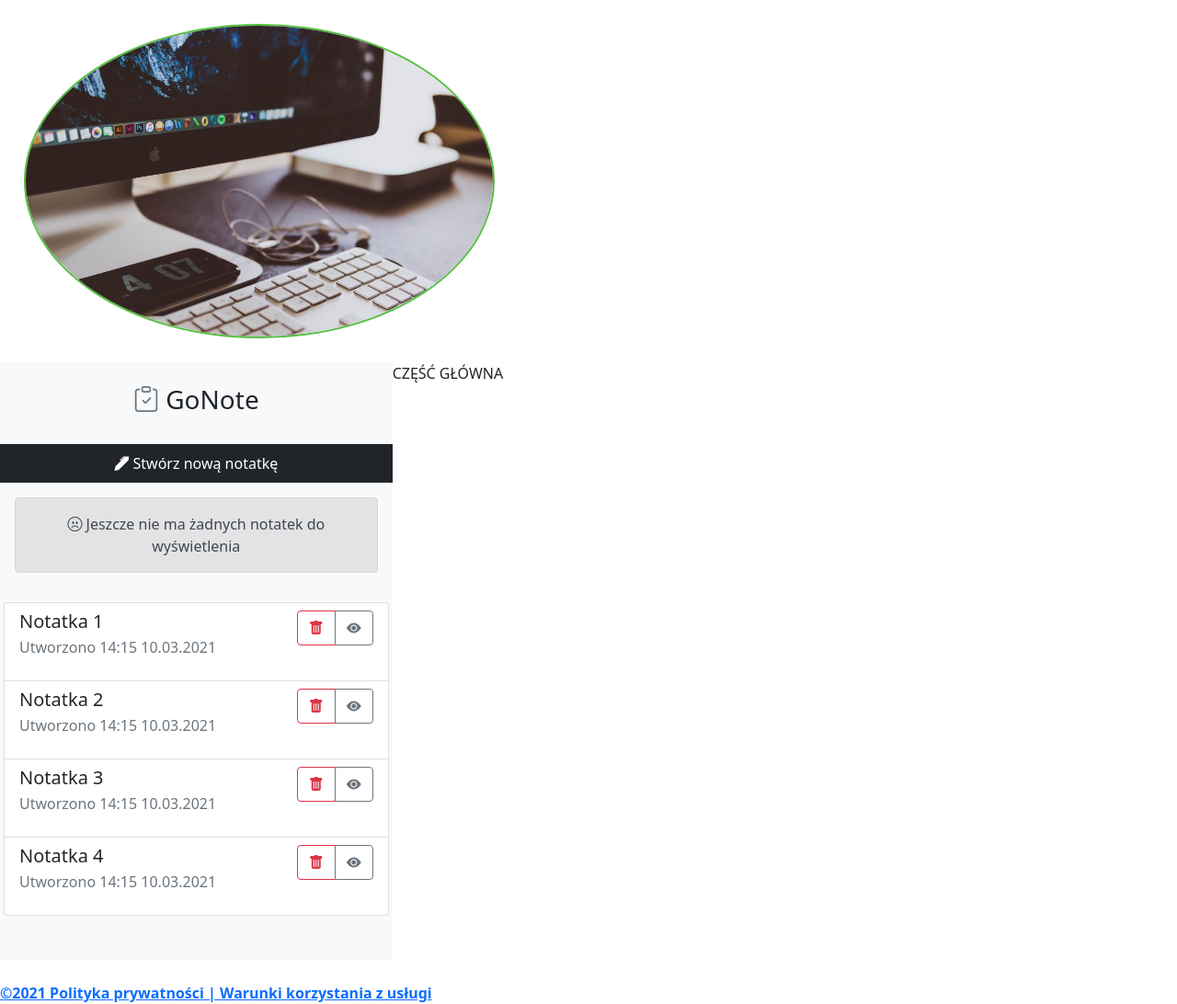
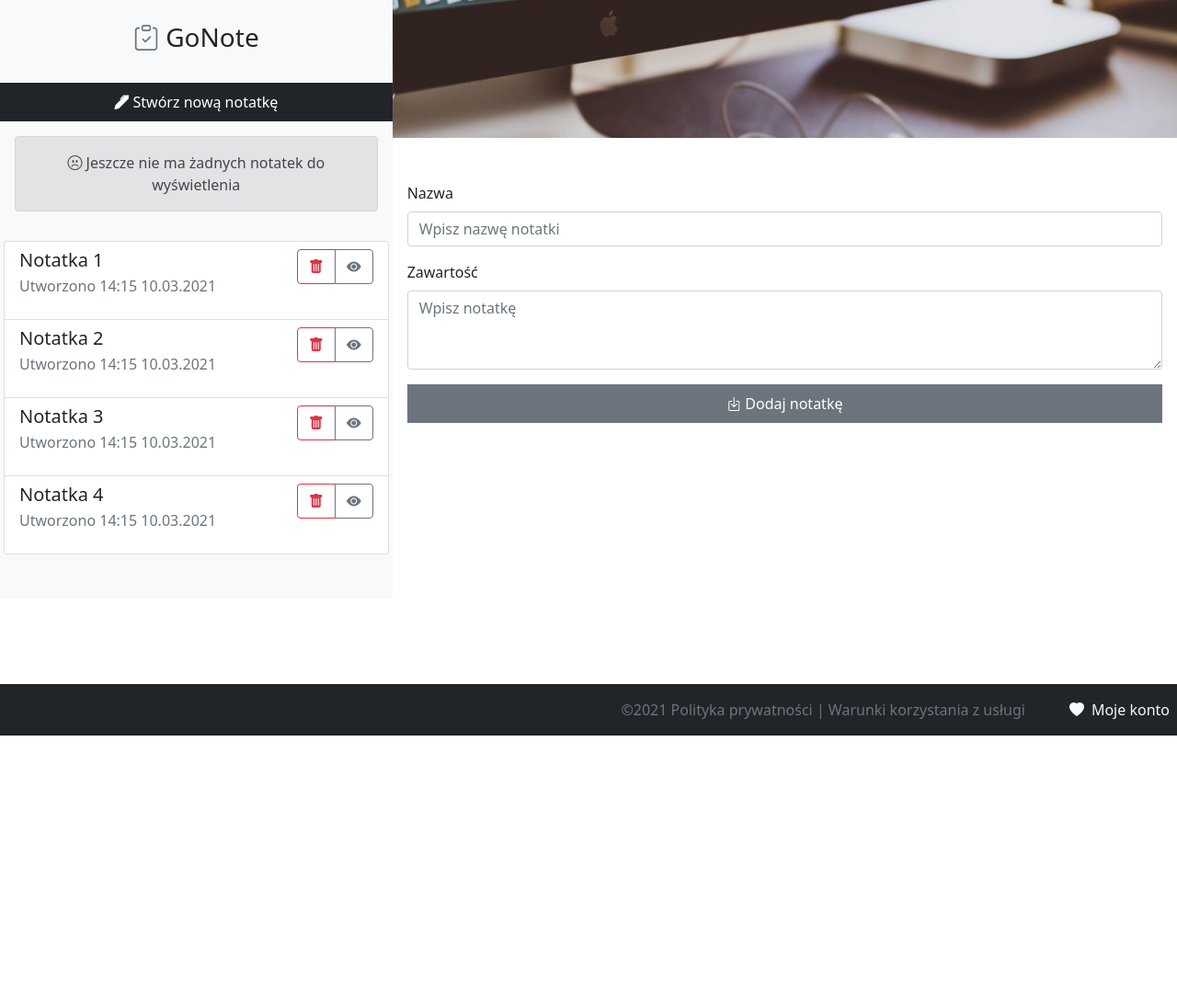
Before and after one commit to kdubniewicz/gonote, a plain HTML site: page index.html in a window 1280 px wide. Shown: the whole page at 92% size. After the commit the page ends 800 px from the top, so only its background shows below. Drawn offline with nearby package versions, Linux system fonts and the light colour scheme.

Commit message:
Full frontend of index.html

```diff
--- a/index.html
+++ b/index.html
@@ -9,10 +9,9 @@
 	</head>
 	<body>
 		<script src="https://cdn.jsdelivr.net/npm/bootstrap@5.0.0-beta2/dist/js/bootstrap.bundle.min.js" integrity="sha384-b5kHyXgcpbZJO/tY9Ul7kGkf1S0CWuKcCD38l8YkeH8z8QjE0GmW1gYU5S9FOnJ0" crossorigin="anonymous"></script>
-		<img src="title.jpg" alt="computer" width="100%" class="title-picture">
 		<div class="container-fluid p-0 m-0">
 			<div class="row p-0 m-0">
-				 <div class="col-12 col-md-5 col-lg-4 bg-light p-0">
+				<div class="col-12 col-md-5 col-lg-4 bg-light p-0">
 					<h3 class="w-100 text-center p-4">
 						<i class="bi-clipboard-check text-secondary"></i>
 						GoNote
@@ -83,17 +82,38 @@
 							<p class="text-muted">Utworzono 14:15 10.03.2021</p>
 						</div>
 					</div>
-				 </div>
-				 <div class="col-12 col-md-7 col-lg-8 bg-white p-0">
-				 CZĘŚĆ GŁÓWNA
-				 </div>
+				</div>
+				<div class="col-12 col-md-7 col-lg-8 bg-white p-0">
+					<div class="cover d-none d-sm-block"></div>
+					<form class="m-3 my-5">
+						<div class="mb-3">
+							<label for="exampleFormControlInput1" class="form-label">Nazwa</label>
+							<input type="text" class="form-control" id="exampleFormControlInput1" placeholder="Wpisz nazwę notatki">
+						</div>
+						<div class="mb-3">
+							<label for="exampleFormControlTextarea1" class="form-label">Zawartość</label>
+							<textarea class="form-control" id="exampleFormControlTextarea1" rows="3" placeholder="Wpisz notatkę"></textarea>
+						</div>
+						<button type="button" class="btn btn-secondary w-100 py-2 rounded-0">
+							<i class="bi bi-box-arrow-in-down"></i>
+							Dodaj notatkę
+						</button>
+					</form>
+				</div>
+
 			</div>
 		</div>
 
-				<br>
-				<a href="http://google.com/" target="_blank">©2021 Polityka prywatności | Warunki korzystania z usługi</a>
-			</form>
+
+	</div>
+	<nav class="navbar fixed-bottom navbar-dark bg-dark">
+		<div class="container-fluid justify-content-end p-2">
+			<span class="text-muted mx-5 d-none d-md-block">
+				©2021 Polityka prywatności | Warunki korzystania z usługi
+			</span>
+			<span class="text-light"><i class="bi-heart-fill pe-2"></i>Moje konto</span>
 		</div>
+	</nav>
 	</body>
 
 <html>
--- a/style-css.css
+++ b/style-css.css
@@ -1,35 +1,7 @@
-body {
-	font-family: Arial;
-	margin: 2%;
+
+.cover {
+	background-image: url("title.jpg");
+	background-position: center;
+	background-size: cover;
+	min-height: 150px;
 }
-
-h1, h2 {
-	font-variant: small-caps;
-	color: darkgreen;
-}
-
-#div-top {
-	background-color: #D1FAD2;
-	padding: 10px;
-	border: 1px solid grey;
-}
-
-.title-picture {
-	width: 40%;
-	border-radius: 50%;
-	border: 2px solid #54C03F;
-	margin: 2%;
-}
-
-a{
-	color: darkgreen;
-	font-weight: bold;
-	text-decoration: none;
-}
-
-input{
-	border-radius: 5px;
-	border: 1px solid grey;
-	padding: 3px 5px;
-	margin-bottom: 10px;
-}
```
